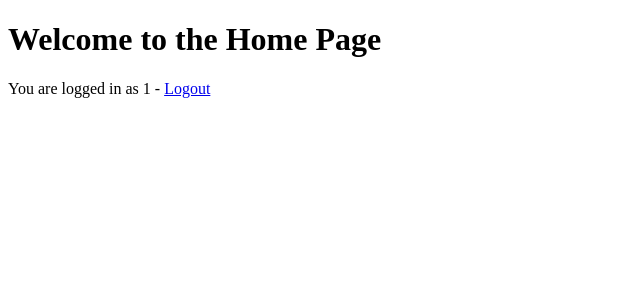
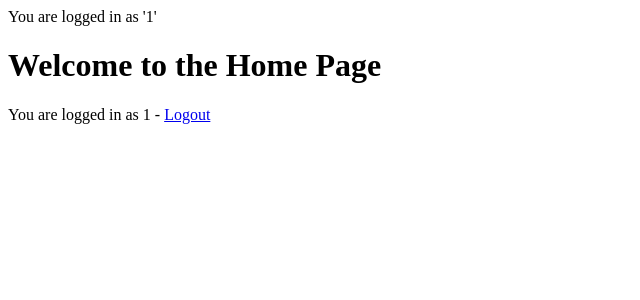
Before and after one commit to dlaffey1/CyberSecurity_File_Transfer, a Flask app: page / in a window 1280 px wide. Shown: the top 300 px of the page, without its empty margins (0-640 px from the left). Run offline with Flask 3, Linux system fonts and the light colour scheme; the visitor is signed in with stand-in values (Sample User, id 1).

Commit message:
Add current user to layout bar

```diff
--- a/dj/templates/layout.html
+++ b/dj/templates/layout.html
@@ -16,6 +16,7 @@
     {% endif %}
 
   {% endwith %}
+  {% if 'currentUser' in session %}You are logged in as '{{ session['currentUser'] }}'{% endif %}
 
   {% block body %}
 
```
